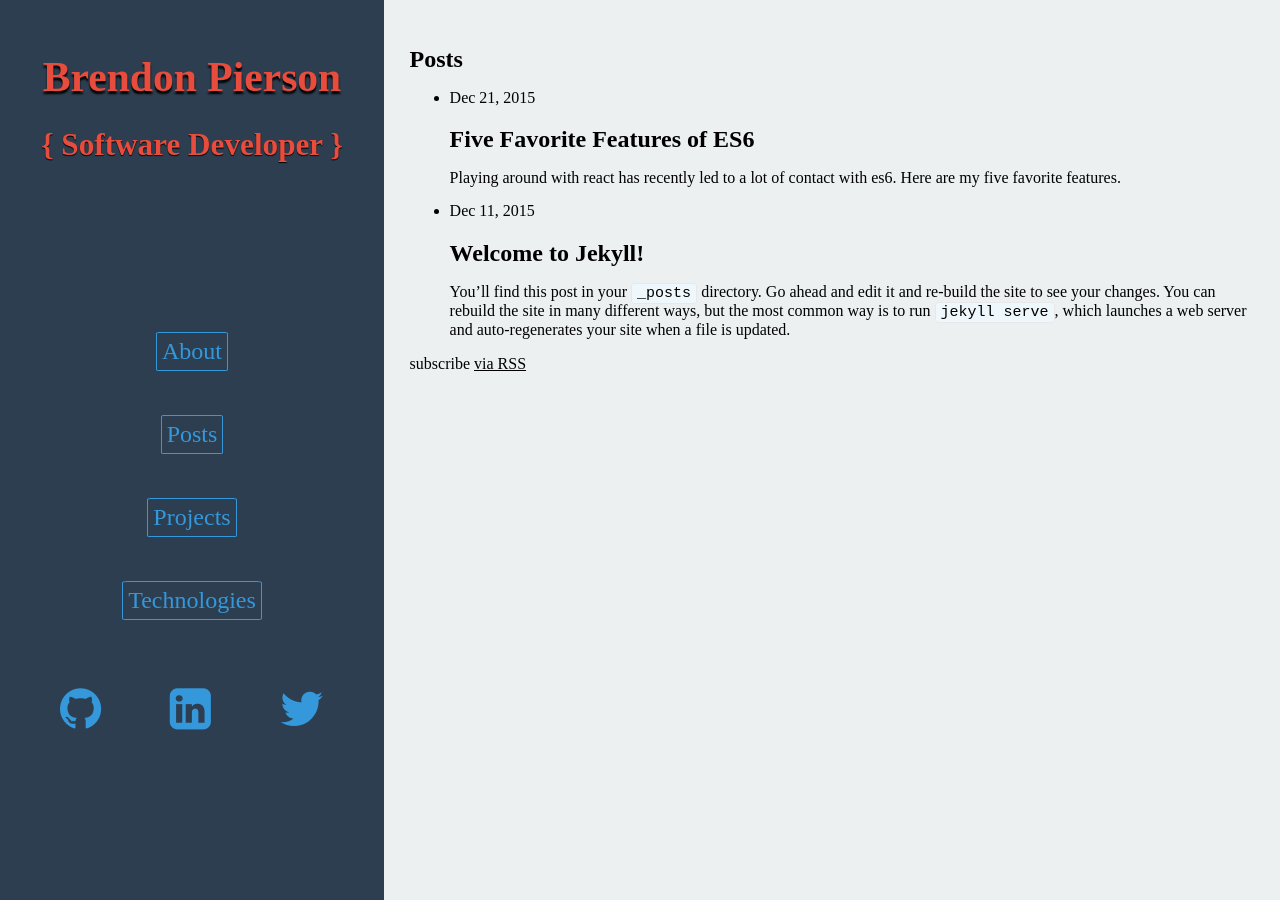
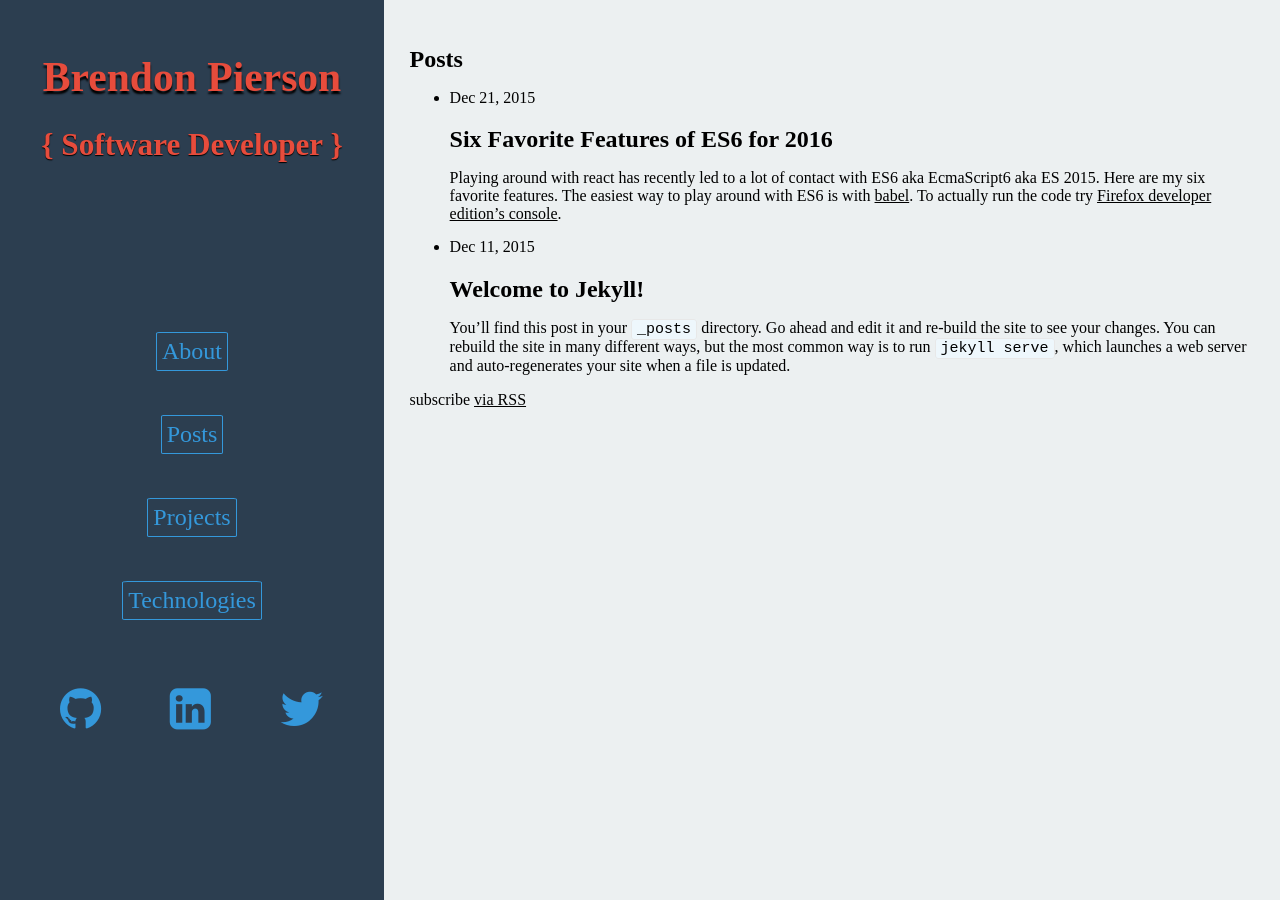
Before and after one commit to BrendonPierson/BrendonPierson.github.io, a Jekyll site: the page built from index.html, in a window 1280 px wide. Built offline with Jekyll 4.4.1, drawn with Linux system fonts in a browser that asks for light colours; nearby versions of some CDN libraries; some of the changed lines change nothing that is shown.

Commit message:
Added first blog post

````diff
--- a/_posts/2015-12-23-five-favorites-from-es6.markdown
+++ /dev/null
@@ -1,29 +0,0 @@
----
-layout: post
-title:  "Five Favorite Features of ES6"
-date:   2015-12-21 23:23:55
-categories: javascript es6
----
-
-Playing around with react has recently led to a lot of contact with es6.  Here are my five favorite features.
-
-1. Arrow Functions aka `=>`
-{% highlight javascript linenos%}
-  var testScores = [73, 66, 87, 54, 77, 58, 68, 76];
-  var curvedScores = testScores.map(score => score + 5);
-  console.log(curvedScores); //[78, 71, 92, 59, 82, 63, 73, 81]
-{% endhighlight %}
-
-This is the equivalent to:
-{% highlight javascript linenos%}
-  var testScores = [73, 66, 87, 54, 77, 58, 68, 76];
-  var curvedScores = testScores.map(function(score){
-    return score + 5;
-  });
-  console.log(curvedScores); //[78, 71, 92, 59, 82, 63, 73, 81]
-{% endhighlight %}
-
-2. Spread Operator
-3. Object Property Shorthand
-4. Modules
-5. Let and Const
--- /dev/null
+++ b/_posts/2015-12-23-six-favorites-from-es6.markdown
@@ -0,0 +1,152 @@
+---
+layout: post
+title:  "Six Favorite Features of ES6 for 2016"
+date:   2015-12-21 23:23:55
+categories: javascript es6
+---
+
+Playing around with react has recently led to a lot of contact with ES6 aka EcmaScript6 aka ES 2015.  Here are my six favorite features.  The easiest way to play around with ES6 is with [babel](http://babeljs.io/repl/). To actually run the code try [Firefox developer edition's console](https://www.mozilla.org/en-US/firefox/developer/).
+
+1.  <strong>Block scoping with</strong> `let` and `const`
+2.  <strong>Arrow functions</strong> `=>`
+3.  <strong>Spread Operators</strong> `...spread`
+4.  <strong>Object Property Shorthand</strong> `{ less, code }`
+5.  <strong>Modules</strong> `import awesomeness from "./ES6"`
+6.  <strong>Object Destructuring</strong> `{ piece, of, cake } = ES6`
+
+<h3>1. Block Scoping with let and const</h3> JavaScript `var`s are scoped to their containing function.  `let` and `const` are scoped to their containing block.  Block scoping cleans up some global pollution and makes things like using multiple loops a breeze. `const` is also immutable which is great if there is a variable you want to make sure doesn't change.
+
+```js
+// Example from MDN
+function varTest() {
+  var x = 31;
+  if (true) {
+    var x = 71;  // same variable!
+    console.log(x);  // 71
+  }
+  console.log(x);  // 71
+}
+
+function letTest() {
+  let x = 31;
+  if (true) {
+    let x = 71;  // different variable
+    console.log(x);  // 71
+  }
+  console.log(x);  // 31
+}
+```
+
+<h3>2. Arrow Functions</h3> aka `=>`.  Anything in front of the arrow is an argument.  If you are returning a single statement no `{}` or `return` is needed, it is returned implicitly.  If it is not a simple statement you can still use `{}` and `return` like normal.  Arrow functions are great for simplifying callbacks or really any anonymous function.
+
+```js
+//Examples:
+function(x,y) {
+  return x + y;
+}
+// Is the same as
+(x,y) => {x + y};
+
+// It can also be argumentless
+() => "This function has executed";
+
+// It can be stripped down more
+x => x + 2;
+
+// Real world use case
+var testScores = [73, 66, 87, 54, 77, 58, 68, 76];
+var curvedScores = testScores.map(function(score){
+  return score + 5;
+}); // Produces the same result as
+var curvedScores = testScores.map(score => score + 5);
+console.log(curvedScores); //[78, 71, 92, 59, 82, 63, 73, 81];
+```
+The only real difference between arrow functions and old fashioned anonymous functions is how `this` is handled. In javascript all functions have their own `this`, arrow functions don't. They simply refer to their containing scope's `this`;
+
+```js
+this.whereAmI = "global";
+
+var obj = {
+  whereAmI: "obj",
+  RegularLocation: function() {
+    return this.whereAmI;
+  },
+  ArrowLocation: () => this.whereAmI
+}
+
+console.log(obj.RegularLocation()); //"obj"
+console.log(obj.ArrowLocation()); //"global"
+```
+<h3>3. Spread Operator</h3> `...spread` The spread operator allows you to expand an array in place.  This is really useful for combining arrays as well as accepting variable numbers of function arguments.
+
+```js
+//Example
+var pets = ["dog", "cat", "goldfish"];
+//Casually insert an array into a new array
+var morePets = ["iguana", ...pets, "tRex"];
+console.log(morePets); //Array [ "iguana", "dog", "cat", "goldfish", "tRex" ]
+
+//Accept an unknown number of arguments
+var rollcall = function(...animals) {
+  animals.forEach(function(animal) {
+    console.log(animal, "Here!");
+  });
+}
+
+rollcall("cat", "dog", "Minature Horse"); // cat Here! dog Here! Minature Horse Here!
+```
+
+<h3>4. Object Property Shorthand</h3> This nice little feature allows you to create objects with variables where the variable name is the key and the value is the variable value.
+
+```js
+var fName = "Big";
+var lName = "Lebowski";
+var line = function() {
+  console.log("The dude abides");
+}
+
+var dude = {
+  fName,
+  lName,
+  line
+}
+
+console.log(dude); //Object { fName: "Big", lName: "Lebowski", line: line() }
+dude.line(); //The dude abides
+```
+
+<h3>5. Modules</h3> Separating code into separate files is something most people do already, but it requires browserify, webpack, requirejs, or some other non-standard package that all come with their limitations and hassles.  Now you can use modules natively where and when you want.  You can export one thing or multiple named things from a module.  Check out [this post](http://exploringjs.com/es6/ch_modules.html) for a more thorough primer.
+
+```js
+////////// taxCalculator.js //////////
+export default function taxCalculator(amount) {
+  return amount * 1.07;
+}
+
+////////// main.js //////////
+import taxCal from "./taxCalculator";
+var price = taxCal(2.99);
+console.log(price);
+
+```
+<h3>6. Object destructuring</h3> With ES6 you can quickly pull out values from an object and set them to a variable with minimal syntax.  The most common use case is when importing multiple things from a module.
+
+```js
+////////// holidays.js //////////
+export var christmas = function() {
+  console.log("Merry Christmans");
+}
+export var mayFourth = function() {
+  console.log("May the fourth be with you!");
+}
+export var festivous = function() {
+  console.log("A Festivus for the rest of us!");
+}
+
+////////// main.js //////////
+import {christmas, festivous } from "./holidays";
+// note you can pull out whichever modules you need,
+// now there is a christmas and festivous variable in main.js
+christmas(); // "Merry Christmans"
+festivous(); // "A Festivus for the rest of us!"
+```
--- a/_sass/_base.scss
+++ b/_sass/_base.scss
@@ -3,6 +3,7 @@
 $white: #ECF0F1;
 $lightBlue: #3498DB;
 $midBlue: #2980B9;
+$lighterBlue: lighten($lightBlue, 43%);
 /**
  * Set `margin-bottom` to maintain vertical rhythm
  */
@@ -54,7 +55,7 @@
     font-size: 15px;
     border: 1px solid $grey-color-light;
     border-radius: 3px;
-    background-color: lighten($lightBlue, 43%);
+    background-color: $lighterBlue;
 }
 
 code {
--- a/_sass/_syntax-highlighting.scss
+++ b/_sass/_syntax-highlighting.scss
@@ -6,7 +6,7 @@
     @extend %vertical-rhythm;
 
     .highlighter-rouge & {
-      background: #eef;
+      background: $lighterBlue;
     }
 
     .c     { color: #998; font-style: italic } // Comment
````
